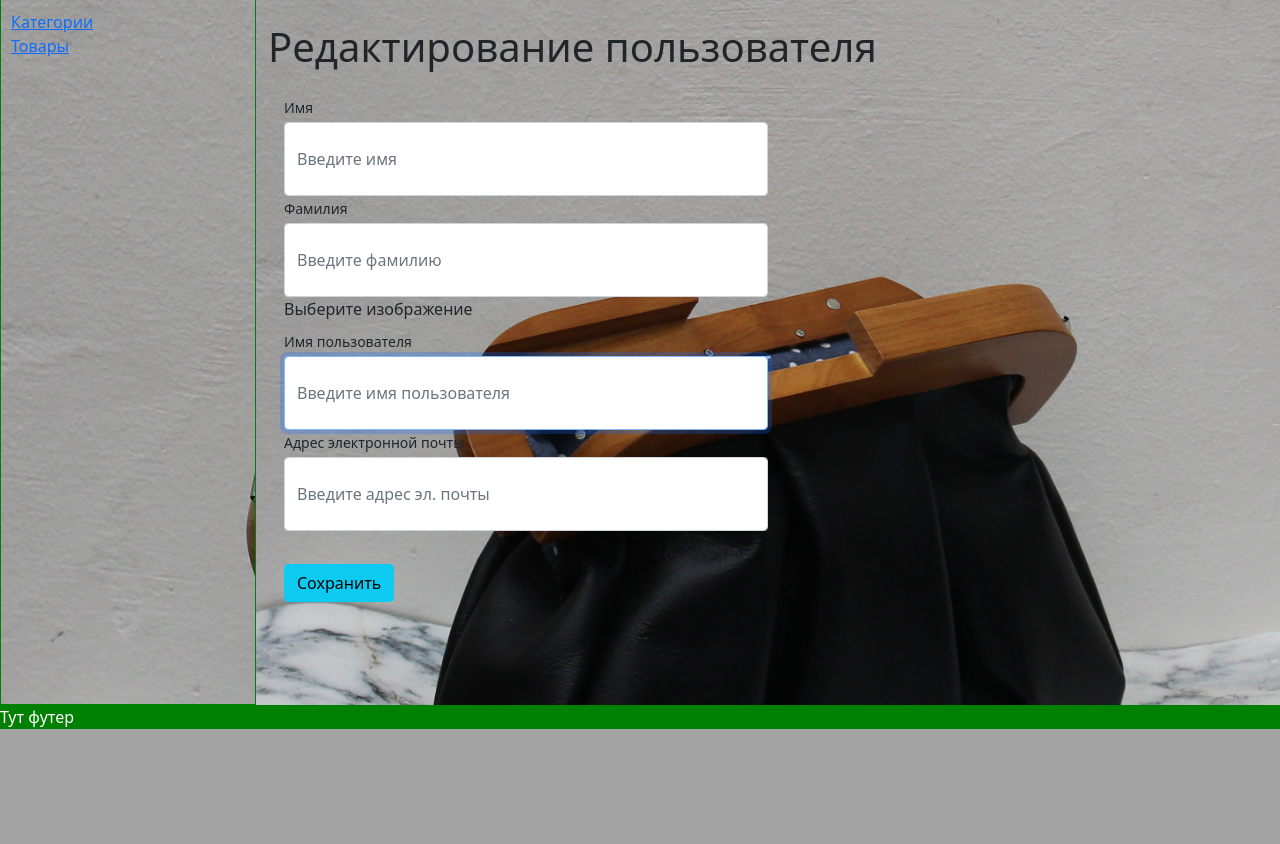
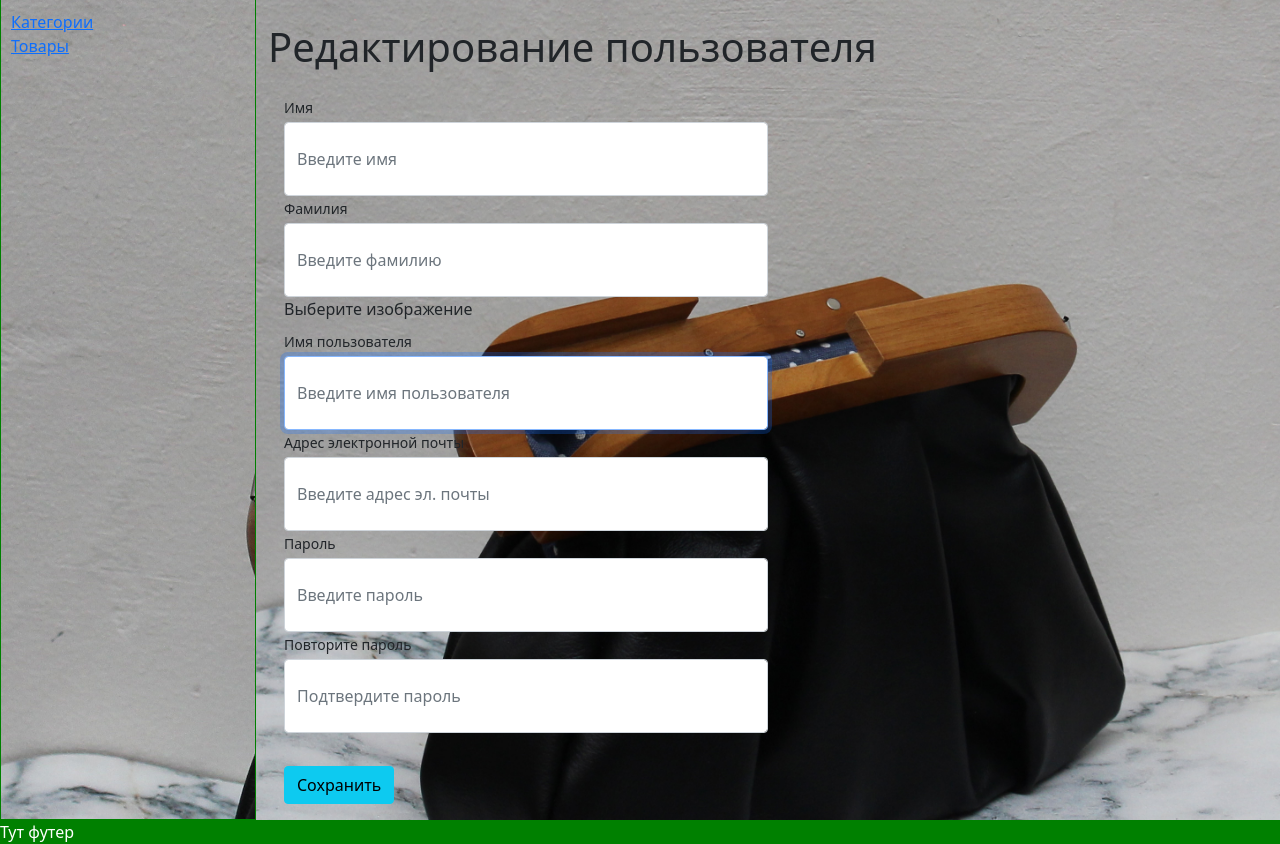
Before and after one commit to AngryRinat/crafthub, a Django app: page /admins/users_create in a window 1280 px wide. Shown: the part 71-915 px from the top of the page. Before the commit the page ends 800 px from the top, so only its background shows below. Run offline with Django 3.2, Linux system fonts and the light colour scheme.

Commit message:
added user admin

```diff
--- a/admins/templates/admins/users_create.html
+++ b/admins/templates/admins/users_create.html
@@ -43,6 +43,16 @@
                         </div>
                     </div>
                     <div class="form-row">
+                    <div class="col-lg-6">
+                        <label class="small mb-1" for="{{ form.password1.id_for_label }}">Пароль</label>
+                        {{ form.password1 }}
+                    </div>
+                    <div class="col-lg-6">
+                        <label class="small mb-1" for="{{ form.password2.id_for_label }}">Повторите пароль</label>
+                        {{ form.password2 }}
+                    </div>
+                </div>
+                    <div class="form-row">
                         <div class="col-lg-12" style="margin-top: 33px;">
                             <input class="btn btn-info btn-block" type="submit" value="Сохранить">
                         </div>
--- a/admins/views.py
+++ b/admins/views.py
@@ -19,10 +19,13 @@ class AdminsUserView(ListView):
 
 def admins_create_user(request):
     if request.method == 'POST':
+
         form = UserRegistrationForm(data=request.POST, files=request.FILES)
+        print(form.errors)
         if form.is_valid():
+            print('valid')
             form.save()
-            return HttpResponseRedirect(reverse('admins:users_create'))
+            return HttpResponseRedirect(reverse('admins:admins_index'))
     else:
         form = UserRegistrationForm()
 
```
